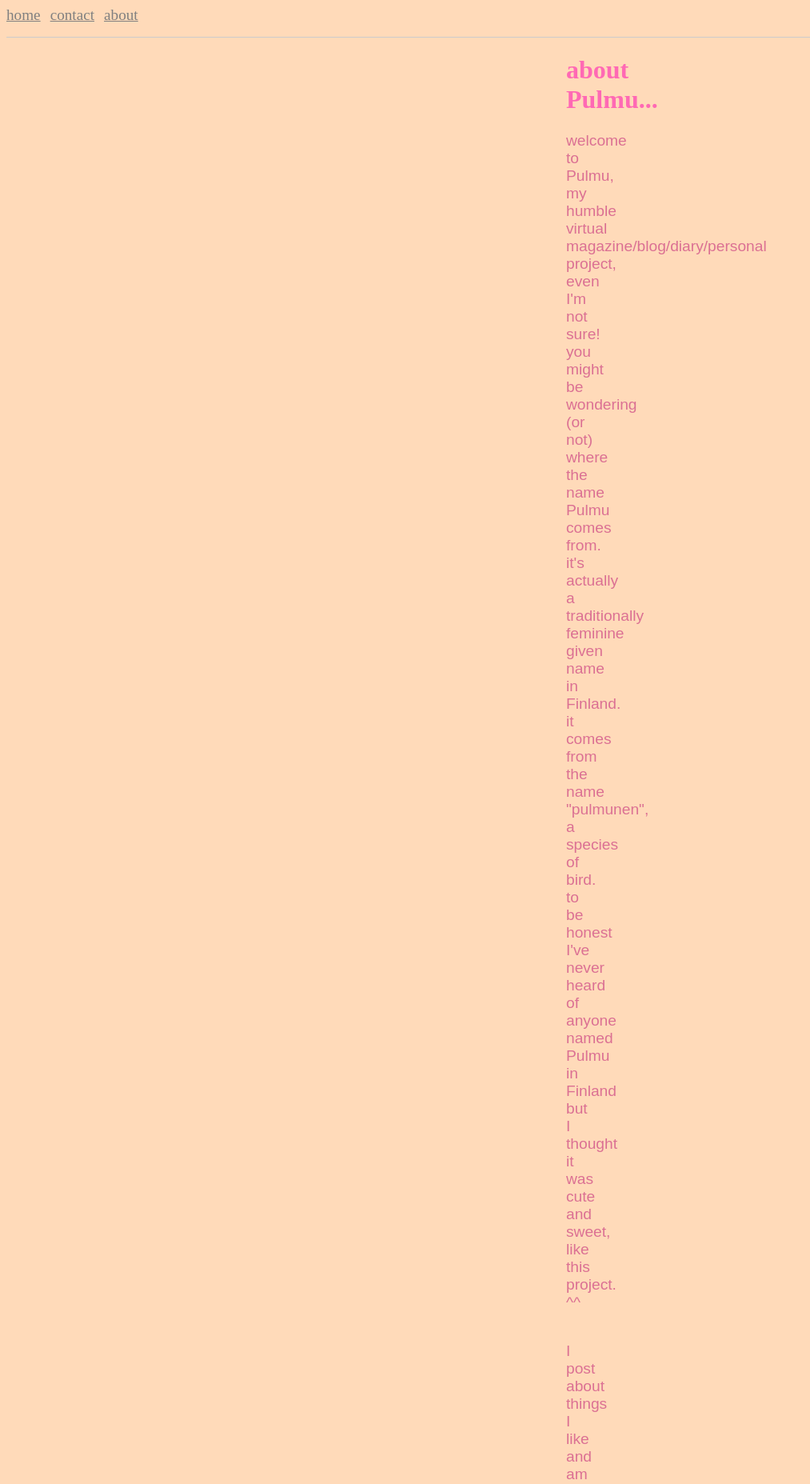
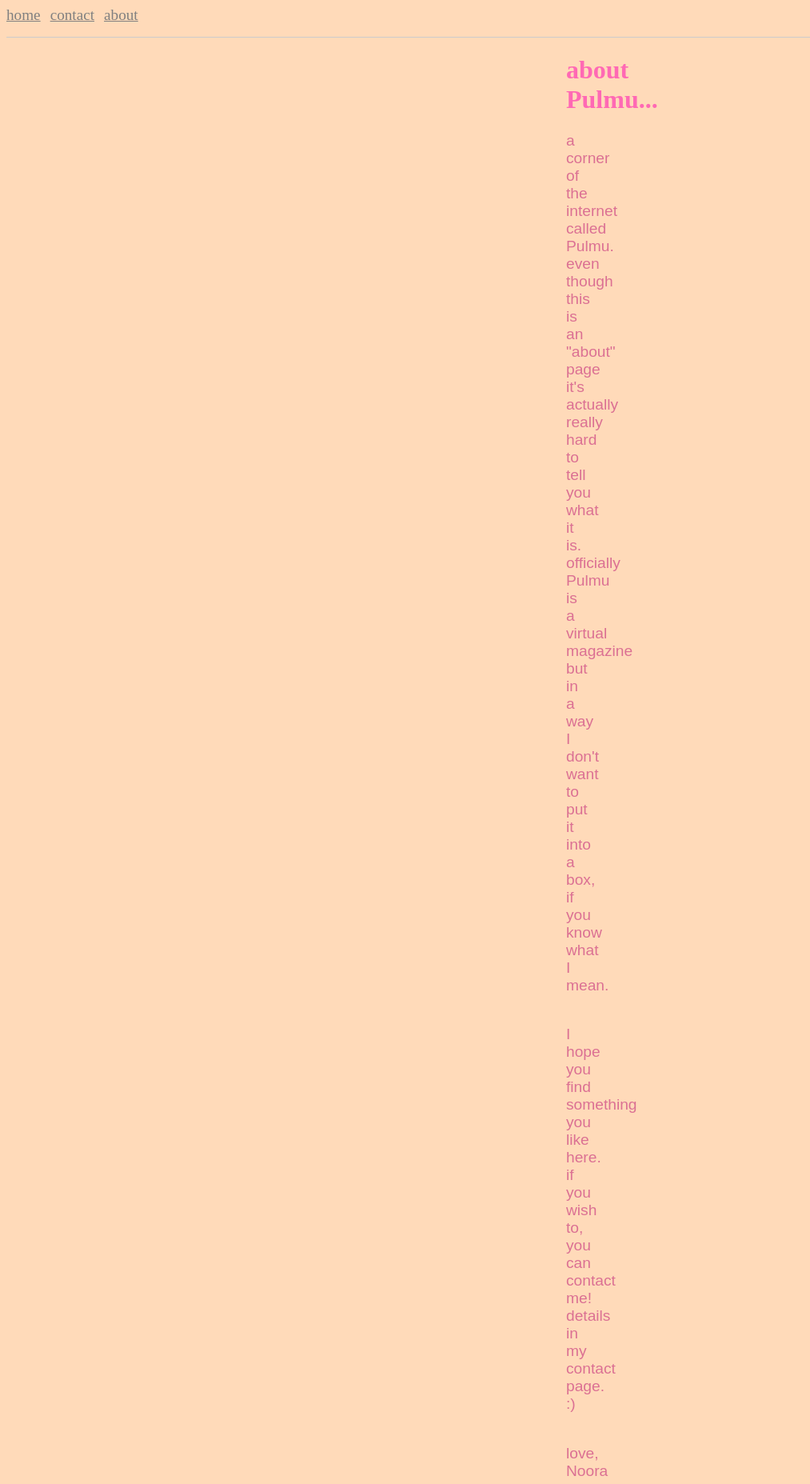
Before and after one commit to hemminkn/pulmu, a Flask app: page /about in a window 1280 px wide. Shown: the top 1855 px of the page at 80% size, without its empty margins (0-1013 px from the left). Run offline with Flask 3, Linux system fonts and the light colour scheme.

Commit message:
updated about

```diff
--- a/src/templates/about.html
+++ b/src/templates/about.html
@@ -13,13 +13,13 @@
     </h1>
 
     <p>
-    welcome to Pulmu, my humble virtual magazine/blog/diary/personal project, even I'm not sure! you might be wondering (or not) where the name Pulmu comes from. it's actually a traditionally feminine given name in Finland. it comes from the name "pulmunen", a species of bird. to be honest I've never heard of anyone named Pulmu in Finland but I thought it was cute and sweet, like this project. ^^
+    a corner of the internet called Pulmu. even though this is an "about" page it's actually really hard to tell you what it is. officially Pulmu is a virtual magazine but in a way I don't want to put it into a box, if you know what I mean.
     </p>
 
     <hr class="noneline">
 
     <p>
-    I post about things I like and am interested in, like arts and crafts, things I'm up to, etc. I hope you enjoy this website! if you wish to, you can contact me! details in my contact page. :)
+    I hope you find something you like here. if you wish to, you can contact me! details in my contact page. :)
     </p>
 
     <hr class="noneline">
```
